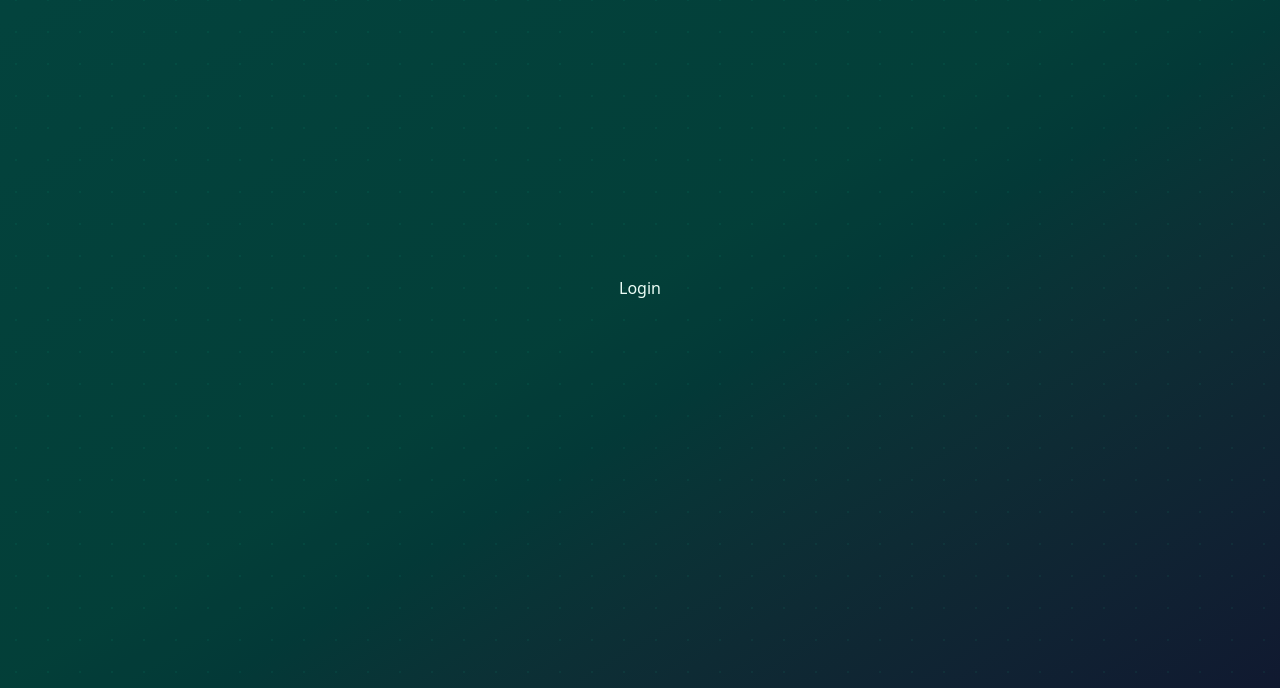
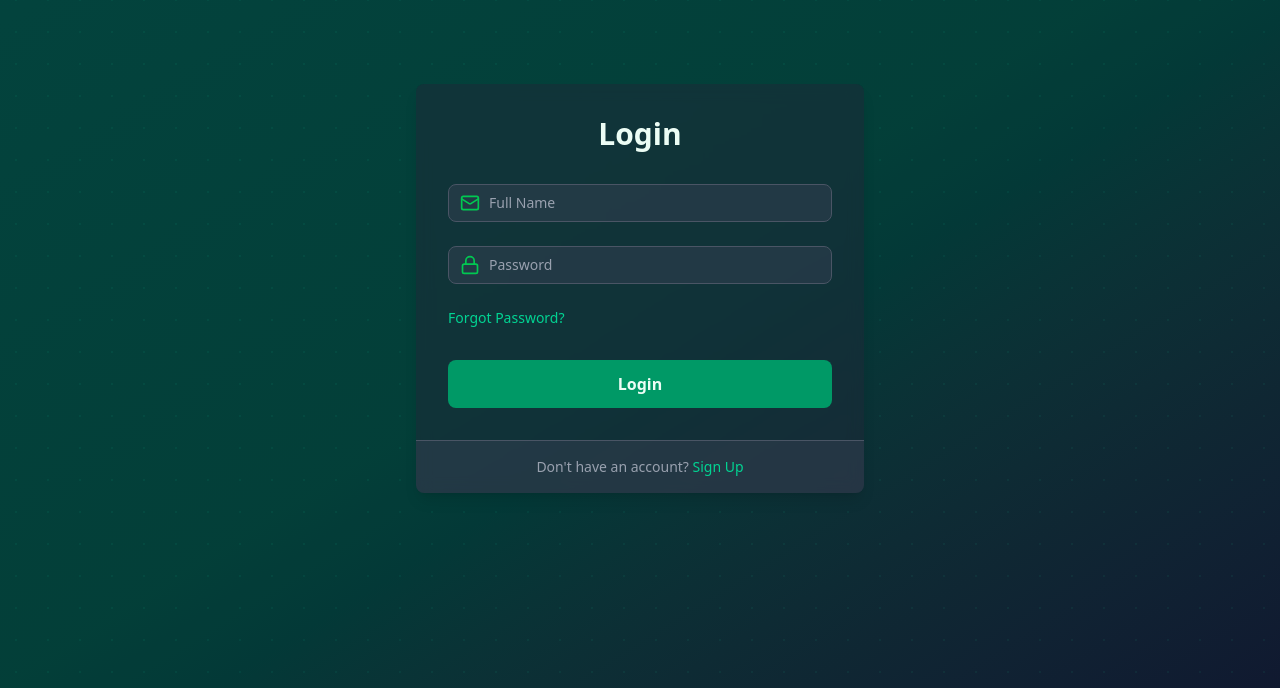
Before and after one commit to oleg-sazonov/auth-verification-service, a React (Vite) app in the folder frontend/: page /login in a window 1280 px wide. Shown: the part 112-800 px from the top of the page. Built offline with nearby package versions, Linux system fonts and the light colour scheme.

Commit message:
feat: add EmailVerificationPage and integrate routing; update Login.tsx component

```diff
--- a/frontend/src/App.tsx
+++ b/frontend/src/App.tsx
@@ -3,6 +3,7 @@ import Home from "./pages/Home";
 import SignUp from "./pages/SignUp";
 import Login from "./pages/Login";
 import NotFound from "./pages/NotFound";
+import EmailVerificationPage from "./pages/EmailVerificationPage";
 
 function App() {
     return (
@@ -15,6 +16,12 @@ function App() {
                 <Route path="/" element={<Home />} />
                 <Route path="/signup" element={<SignUp />} />
                 <Route path="/login" element={<Login />} />
+
+                <Route
+                    path="/verify-email"
+                    element={<EmailVerificationPage />}
+                />
+
                 <Route path="*" element={<NotFound />} />
             </Routes>
         </div>
--- /dev/null
+++ b/frontend/src/pages/EmailVerificationPage.tsx
@@ -0,0 +1,5 @@
+const EmailVerificationPage = () => {
+    return <div>EmailVerificationPage</div>;
+};
+
+export default EmailVerificationPage;
--- a/frontend/src/pages/Login.tsx
+++ b/frontend/src/pages/Login.tsx
@@ -1,5 +1,86 @@
+import { motion } from "framer-motion";
+import { Mail, Lock, Loader } from "lucide-react";
+import { Link } from "react-router-dom";
+import { useState, type FormEvent, type ChangeEvent } from "react";
+import Input from "../components/Input";
+
 const Login = () => {
-    return <div>Login</div>;
+    const [email, setEmail] = useState("");
+    const [password, setPassword] = useState("");
+    const isLoading = false; // Replace with actual loading state
+
+    const handleLogin = (e: FormEvent<HTMLFormElement>) => {
+        e.preventDefault();
+    };
+    return (
+        <motion.div
+            initial={{ opacity: 0, y: 20 }}
+            animate={{ opacity: 1, y: 0 }}
+            transition={{ duration: 0.5 }}
+            className="w-full max-w-md overflow-hidden rounded-lg bg-gray-800/50 shadow-lg backdrop-blur-sm"
+        >
+            <div className="p-8">
+                <h2 className="mb-6 text-center text-3xl font-bold text-emerald-50">
+                    Login
+                </h2>
+                <form onSubmit={handleLogin} className="mt-8">
+                    <Input
+                        icon={Mail}
+                        type="text"
+                        placeholder="Full Name"
+                        value={email}
+                        onChange={(e: ChangeEvent<HTMLInputElement>) =>
+                            setEmail(e.target.value)
+                        }
+                    />
+                    <Input
+                        icon={Lock}
+                        type="password"
+                        placeholder="Password"
+                        value={password}
+                        onChange={(e: ChangeEvent<HTMLInputElement>) =>
+                            setPassword(e.target.value)
+                        }
+                    />
+                    <div className="flex items-center mb-4">
+                        <Link
+                            to={"/forgot-password"}
+                            className="text-sm text-emerald-400 hover:underline"
+                        >
+                            Forgot Password?
+                        </Link>
+                    </div>
+
+                    <motion.button
+                        whileHover={{ scale: 1.02 }}
+                        whileTap={{ scale: 0.98 }}
+                        type="submit"
+                        className="mt-4 w-full cursor-pointer rounded-lg bg-emerald-600 py-3 text-base font-semibold text-emerald-50 transition hover:bg-emerald-700 focus:outline-none focus:ring-2 focus:ring-emerald-500 focus:ring-offset-2 focus:ring-offset-gray-800"
+                        disabled={isLoading}
+                    >
+                        {isLoading ? (
+                            <div className="flex items-center justify-center">
+                                <Loader className="animate-spin mr-2 h-5 w-5 text-emerald-50" />
+                            </div>
+                        ) : (
+                            "Login"
+                        )}
+                    </motion.button>
+                </form>
+            </div>
+            <div className="px-8 py-4 bg-gray-700/50 border-t border-gray-600 text-sm text-gray-400 bg-opacity-50 flex justify-center ">
+                <p className="text-sm text-gray-400">
+                    Don't have an account?{" "}
+                    <Link
+                        to={"/signup"}
+                        className="text-emerald-400 hover:underline"
+                    >
+                        Sign Up
+                    </Link>
+                </p>
+            </div>
+        </motion.div>
+    );
 };
 
 export default Login;
```
